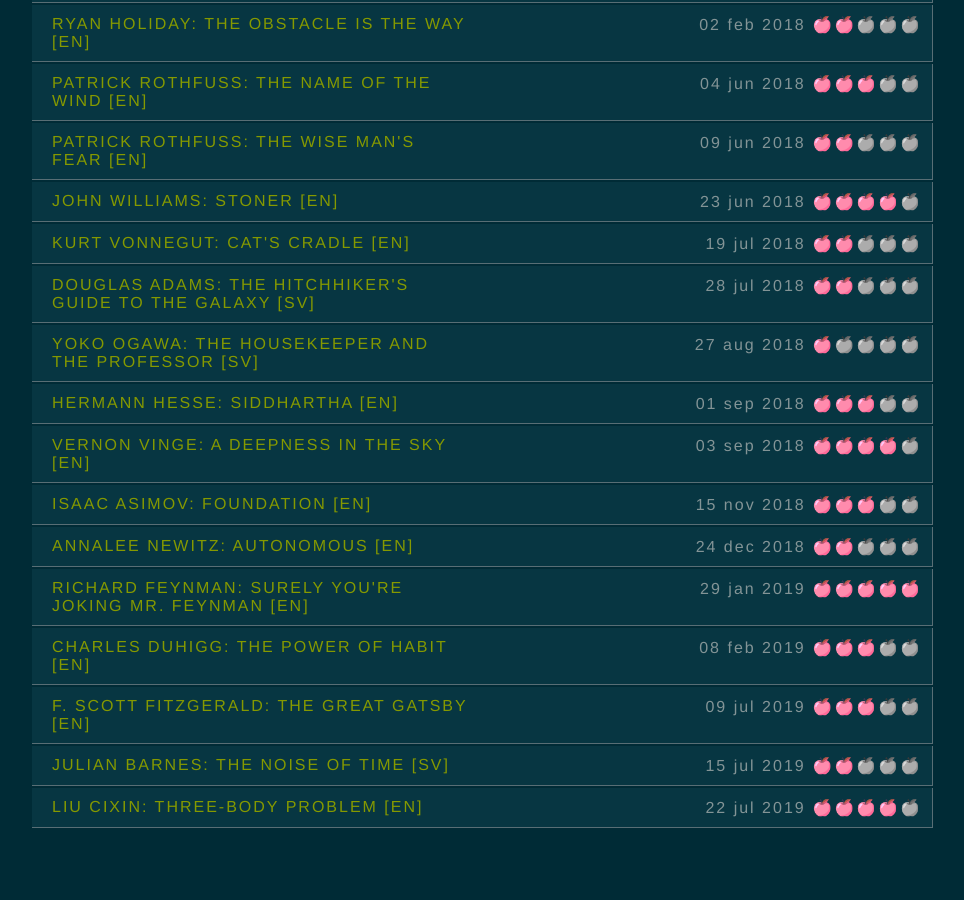
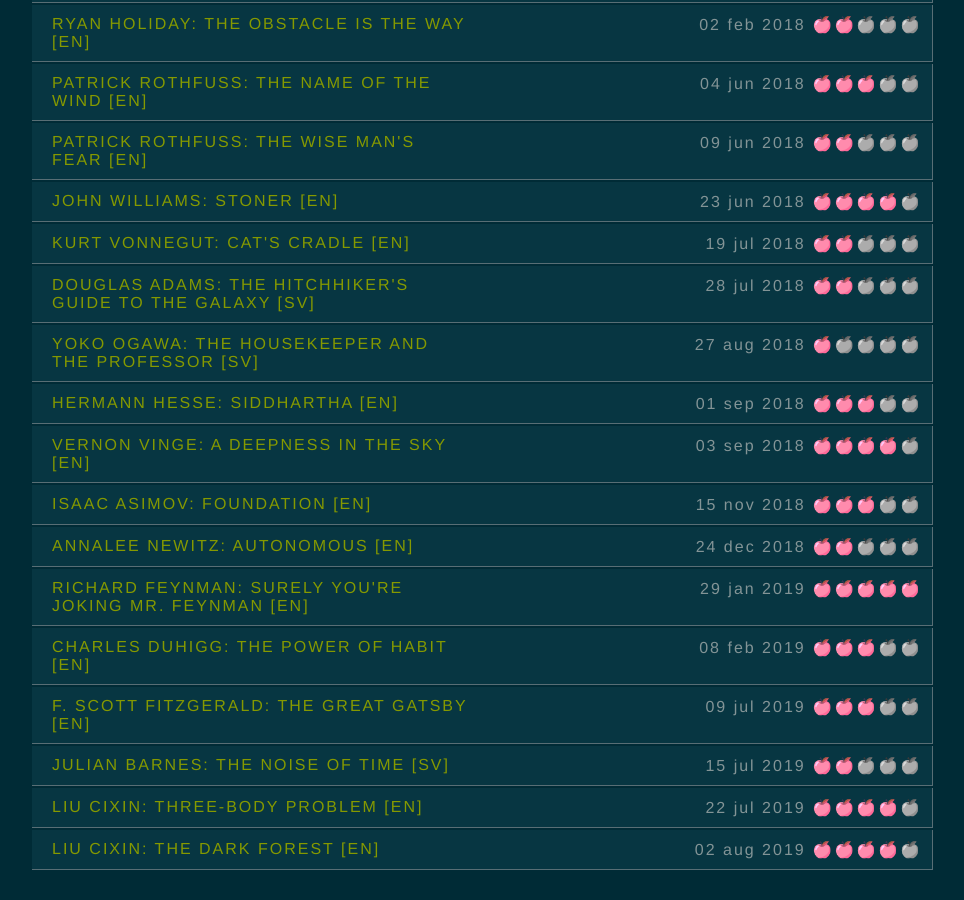
Before and after one commit to johan-andersson01/johan-andersson01.github.io, a Jekyll site: the page built from index.html, in a window 1280 px wide and 900 px high, scrolled down 1047 px. Shown: the whole window, without its empty margins (158-1122 px from the left). Built offline with Jekyll 4.4.1, drawn with Linux system fonts in a browser that asks for light colours; before the commit the page ends 1905 px from its top, so only the background shows below that.

Commit message:
Update books.yml

```diff
--- a/_data/books.yml
+++ b/_data/books.yml
@@ -101,3 +101,9 @@
   date: "2019-07-22"
   rating: 4
   lang: "en"
+- darkforest:
+  title: "The Dark Forest"
+  author: "Liu Cixin"
+  date: "2019-08-02"
+  rating: 4
+  lang: "en"
```
